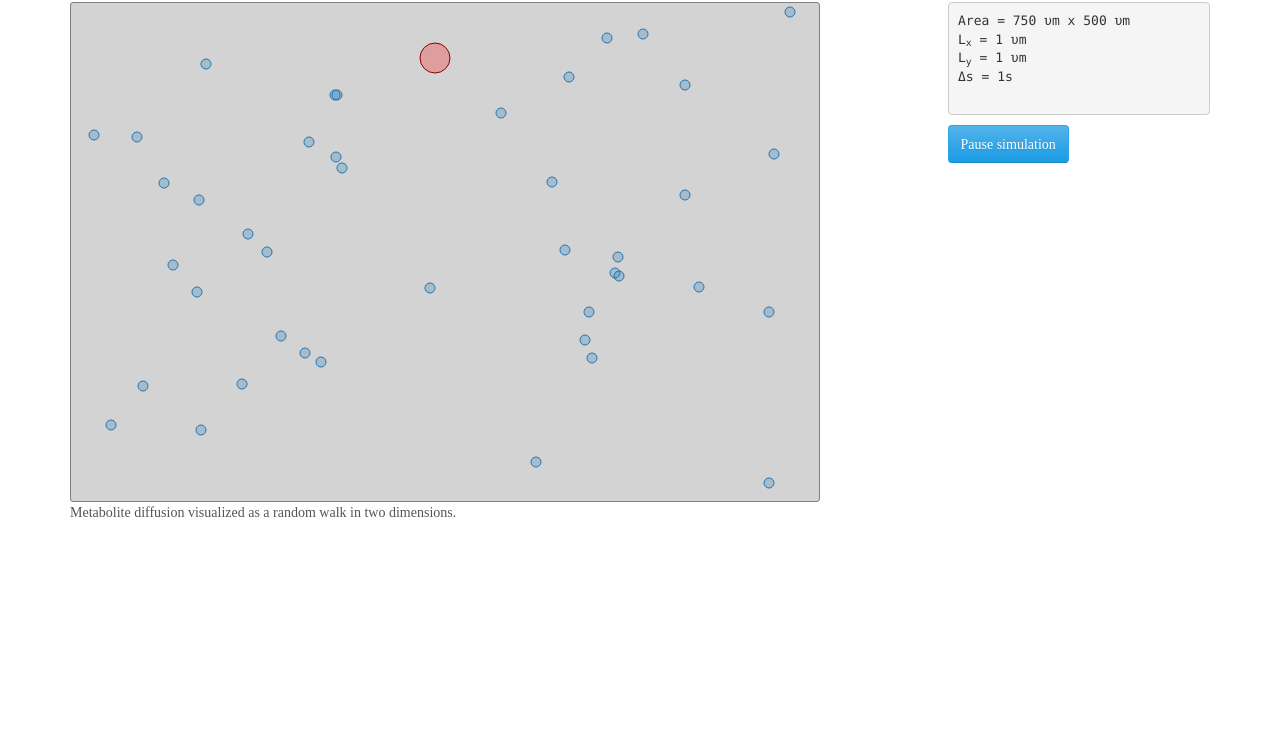
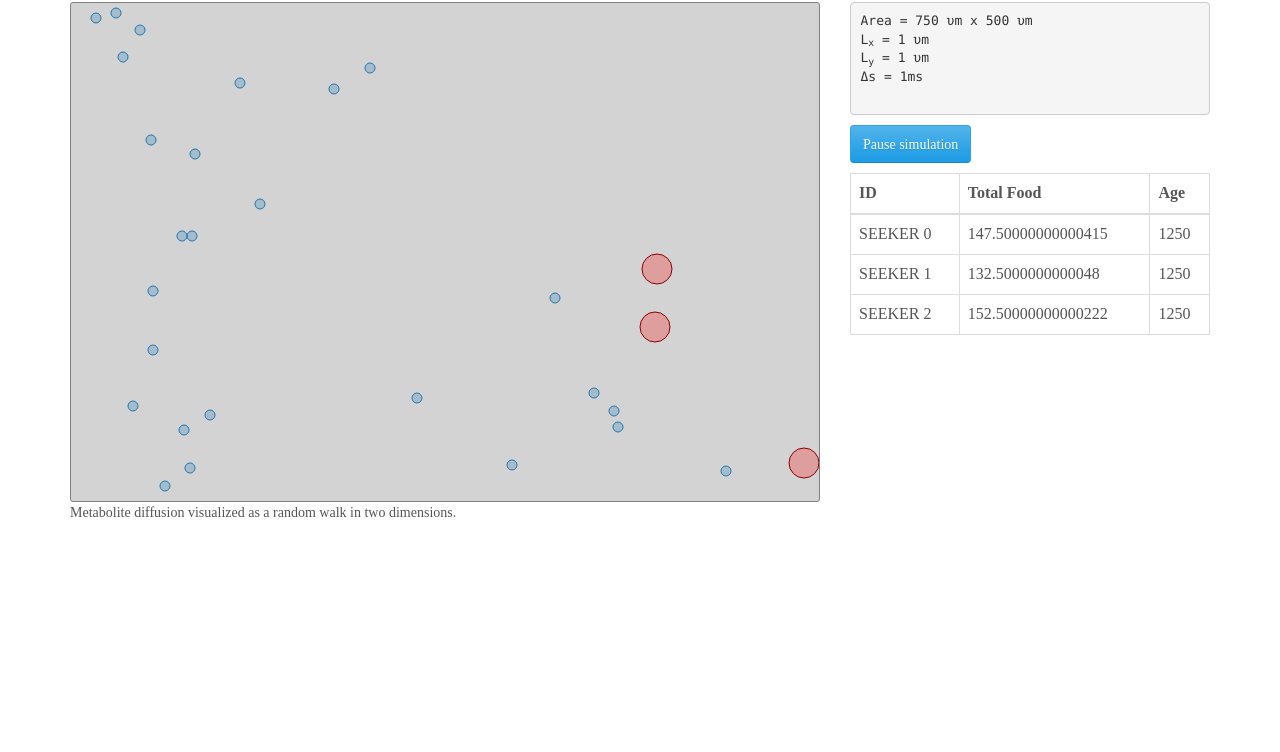
Before and after one commit to mobiusklein/Dynamic-Spatial-Evolution, a plain HTML site: page index.html in a window 1280 px wide. Shown: the part 48-800 px from the top of the page. Drawn offline with Linux system fonts and the light colour scheme.

Commit message:
Replication and Starvation added. Replication still needs a delay mechanism

```diff
--- a/index.html
+++ b/index.html
@@ -39,15 +39,34 @@
         stroke: darkred;
     }
 
-    .glucose{
+    .starving{
+        fill: purple !important;
+    }
 
+    .selected{
+        stroke-width: 8px !important;
     }
 
     </style>
     <!-- On-Ready Hook -->
     <script>
+
+    function updateStatusTable(){
+        var statusTable = d3.select('#seeker-status');
+        var rows = statusTable.selectAll('tr').data(arena.actors)
+        rows.enter().append("tr")
+        rows.attr('class', function(d){return d.selected ? 'info' : ''})
+        var cells = rows.selectAll('td').data(function(row){
+            var vals = [{col:'ID', value: row.id}, {col:"Total Food", value: row.totalFood}, {col:'Age', value: row.age}]
+            return vals
+        })
+        cells.enter().append('td')
+        cells.text(function(d){return d.value})
+        rows.exit().remove()
+    }
+
     $(function() {
-        main("#walk-container", 50,1)
+        main("#walk-container", 50, 3, 5)
         var running = true
         $('#toggle-running-btn').click(function() {
             var handle = $(this)
@@ -61,6 +80,8 @@
                 running = true
             }
         })
+        updateStatusTable()
+        setInterval(updateStatusTable, 1000)
     })
     </script>
 </head>
@@ -68,22 +89,33 @@
 <body class='container'>
     <div class="row">
         <div id='header'>
-            <h1>Random Walks
-                <small>with D3.js</small>
+            <h1>Bacterial Simulation
+                <small>Dynamic Spatial Evolution</small>
             </h1>
         </div>
     </div>
     <div class="row">
-        <div class='col-md-9' id="walk-container">
+        <div class='col-md-8' id="walk-container">
         </div>
-        <div class='col-md-3' id='control-container'>
+        <div class='col-md-4' id='control-container'>
             <pre>
 Area = 750 &upsilon;m x 500 &upsilon;m
 L<sub>x</sub> = 1 &upsilon;m
 L<sub>y</sub> = 1 &upsilon;m
-&Delta;s = 1s
+&Delta;s = 1ms
             </pre>
-            <button id="toggle-running-btn" class='btn btn-primary' data-running=true>Pause simulation</button>
+            <button id="toggle-running-btn" class='btn btn-primary' data-running=true style='margin-bottom: 10px;'>Pause simulation</button>
+            <table class='table table-bordered'>
+                <thead>
+                    <tr>
+                        <th>ID</th>
+                        <th>Total Food</th>
+                        <th>Age</th>
+                    </tr>
+                </thead>
+                <tbody id='seeker-status' ></tbody>
+            </table>
+
         </div>
     </div>
     <div class='row'>
--- a/js/main.js
+++ b/js/main.js
@@ -6,27 +6,33 @@ var timeManager = {
     pauseSimulation: null
 }
 
-function main(container, numWalkers, numSeekers) {
+TICKINTERVAL = 1
+
+function main(container, numWalkers, numSeekers, numPeriodicFood) {
     svg = d3.select(container).append("svg").attr('width', arena.maxX).attr('height', arena.maxY)
 
     /* Externalize To the Window */
-    d3.range(numWalkers).map(function(i){arena.addWalker({state: "glucose"})})
+    d3.range(numWalkers).map(function(i){arena.addWalker({type: "glucose"})})
     window.walkerNodes = svg.selectAll(".walker").data(arena.walkers)
 
-    d3.range(numSeekers).map(function(i){arena.addSeeker({state: "E-coli"})})
+    d3.range(numPeriodicFood).map(function(i){arena.addPeriodicWalker({type: "glucose", frequency: 2000})})
+
+    d3.range(numSeekers).map(function(i){arena.addSeeker({type: "E-coli"})})
     window.seekerNodes = svg.selectAll(".seeker").data(arena.actors)
 
     walkerNodes.enter().append('circle')
         .attr("r", function(d){ return d.size })
-        .attr("class", function(d){ return "walker "+ d.state})
+        .attr("class", function(d){ return "walker "+ d.type})
         .attr("cx", function(d) { return d.x; })
         .attr("cy", function(d) { return d.y; })
 
     seekerNodes.enter().append('circle')
         .attr("r", function(d){ return d.size })
-        .attr("class", function(d){ return "seeker "+ d.state})
+        .attr("class", function(d){ return "seeker "+ d.type})
         .attr("cx", function(d) { return d.x; })
-        .attr("cy", function(d) { return d.y; })
+        .attr("cy", function(d) { return d.y; }).on("click", function(evt){
+            console.log(arguments, this)
+        })
 
     function tick(d){
         /* Run the model forward one time step */
@@ -38,7 +44,7 @@ function main(container, numWalkers, numSeekers) {
         //Seperate creation of new nodes from node updates
         walkerNodes.attr("cx", function(d) { return d.x; })
             .attr("cy", function(d) { return d.y; })
-            .attr("class", function(d) { return "walker "+d.state; })
+            .attr("class", function(d) { return "walker "+d.type; })
         walkerNodes.exit().remove()
 
         seekerNodes = svg.selectAll(".seeker").data(arena.actors)
@@ -47,14 +53,23 @@ function main(container, numWalkers, numSeekers) {
         //Seperate creation of new nodes from node updates
         seekerNodes.attr("cx", function(d) { return d.x; })
             .attr("cy", function(d) { return d.y; })
-            .attr("class", function(d) { return "seeker "+d.state; })
+            .attr("class", function(d) { return "seeker " + d.state + " " + d.type; })
+            .on("click", function(d, i, j){
+                console.log(d, i, j)
+                $('.selected').removeClass('selected')
+                seekerNodes.attr('selected', function(d){d.selected = false})
+                $(this).addClass('selected')
+                d.selected = true
+            })
+
+
         seekerNodes.exit().remove()
 
     }/*End tick()*/
 
-    timeManager.timerID = setInterval(tick, 1)
+    timeManager.timerID = setInterval(tick, TICKINTERVAL)
     timeManager.startSimulation = function(){
-        this.timerID = setInterval(tick, 1)
+        this.timerID = setInterval(tick, TICKINTERVAL)
     }
     timeManager.pauseSimulation = function(){
         clearInterval(this.timerID)
--- a/js/model.js
+++ b/js/model.js
@@ -11,6 +11,7 @@ function Arena(argObj){
 
     this.actors = []
     this.walkers = []
+    this.periodics = []
     this.save = argObj.save||false
     this.verbose = argObj.verbose||false
 
@@ -51,9 +52,19 @@ Arena.prototype.addSeeker = function(opts){
 
 Arena.prototype.randomPositionWithin = function(opts){
     opts = opts === undefined ? {} : opts
-    opts.x = Math.floor(Math.random() * this.maxX)
-    opts.y = Math.floor(Math.random() * this.maxY)
+    opts.x = opts.x||Math.floor(Math.random() * this.maxX)
+    opts.y = opts.y||Math.floor(Math.random() * this.maxY)
     return opts
+}
+
+Arena.prototype.addPeriodicWalker = function(opts){
+    //Get a position within to spawn from
+    opts = this.randomPositionWithin(opts)
+    //Set frequency in milliseconds
+    opts.frequency = opts.frequency||20;
+    var self = this
+    this.periodics.push({ intervalID: setInterval(function(){
+        self.addWalker(opts)},opts.frequency), data: opts})
 }
 
 Arena.prototype.tick = function(){
@@ -67,11 +78,10 @@ Arena.prototype.tick = function(){
         obj.step(self)
         arena.setPosition(obj)
     })
-
+    dead = []
     this.actors.forEach(function(obj, i){
         dead = (obj.step(self))
         dead.forEach(function(o){
-            console.log(o)
             deceased[o.id] = true
         })
         arena.setPosition(obj)
@@ -109,6 +119,7 @@ function Walker(argObj){
     this.size = argObj.size === undefined ? 5 : argObj.size
     this.stepSize = argObj.stepSize === undefined ? 1 : argObj.stepSize;
     this.state = argObj.state;
+    this.type = argObj.type
 
     this.age = 0;
 
@@ -173,18 +184,17 @@ var Seeker = function(argObj){
     //Seekers have a facing in addition to Walker's .x and .y fields
     this.facing = argObj.facing === undefined ? [1,1] : argObj.facing
     //A pair of the form [Recent Fed, No Recent Fed]
-    this.tumbleFrequency = argObj.tumbleFrequency
+    this.tumbleFrequency = argObj.tumbleFrequency||[0.01, 0.1]
 
     //Apply Seeker's defaults in place of Walker defaults
     this.size = argObj.size === undefined ? 15 : argObj.size
     this.stepSize = argObj.stepSize === undefined ? 2 : argObj.stepSize
 
     this.totalFood = 100;
-    this.minimumReplicationFoodThreshold = argObj.minimumReplicationFoodThreshold;
+    this.minimumReplicationFoodThreshold = argObj.minimumReplicationFoodThreshold||500;
 
-    this.BMR = argObj.BMR;
-    this.minimumReplicationDelay = argObj.minimumReplicationDelay;
-
+    this.BMR = argObj.BMR||0.01;
+    this.minimumReplicationDelay = argObj.minimumReplicationDelay||10;
 
     this.eaten = 0;
     this.lastEaten = [0, 0, 0, 0]
@@ -196,19 +206,23 @@ var Seeker = function(argObj){
 Seeker.prototype = Object.create(Walker.prototype);
 
 Seeker.prototype.step = function(boundsObj){
-    var newEatenHistory = []
+    this.totalFood -= this.BMR
+
+    if (this.totalFood > this.minimumReplicationFoodThreshold && this.age > this.minimumReplicationDelay){
+        this.replicate(boundsObj)
+        return [this]
+    }
+    else if (this.totalFood < 50){
+        this.state = 'starving'
+    } else {
+        this.state = ''
+    }
+
     var self = this
-    this.lastEaten.forEach(function(o, i){
-    var val = (i !== 0) ?
-        self.lastEaten[i - 1]
-        : self.eaten;
-    newEatenHistory[i] = val
-    })
-    this.lastEaten = newEatenHistory;
     this.eaten = 0
-    var tumbleProb = this.eaten > 1 ? 0.01 : 0.1;
+
+    var tumbleProb = this.eaten > 1 ? this.tumbleFrequency[0] : this.tumbleFrequency[1];
     var actionChoice = Math.random();
-
     //Tumble and change facing
     if(actionChoice < tumbleProb){
         var newFacing = this.facing;
@@ -216,6 +230,25 @@ Seeker.prototype.step = function(boundsObj){
             this.facing = FACINGS[Math.floor(Math.random() * FACINGS.length)]
         }
     }
+
+    //Sense Beings
+    var closeThings = this.sense(boundsObj);
+    var edibles = []
+    closeThings.forEach(function(close){
+        close.being.forEach(function(o){
+
+            // Need to determine if thing is close enough to eat
+            // or adjust facing to chase
+
+            if(o.size < self.size){
+                //Not quite right
+                self.totalFood += o.size
+                self.eaten += 1;
+                edibles.push(o)
+            }
+        })
+    })
+
     //Compute step magnitude and apply facing direction
     var newX = this.stepSize * this.facing[0]
     var newY = this.stepSize * this.facing[1]
@@ -226,23 +259,18 @@ Seeker.prototype.step = function(boundsObj){
     this.age += 1
     this.within(boundsObj)
 
-    //Sense Beings
-    var closeThings = this.sense(boundsObj);
-    var edibles = []
-    closeThings.forEach(function(close){
-        close.being.forEach(function(o){
-            if(o.size < self.size){
-                self.totalFood += close.being.size
-                self.eaten += 1;
-                edibles.push(o)
-            }
-        })
-    })
 
-    return edibles
+    if(this.totalFood < 0){
+        return [this]
+    } else {
+        return edibles
+    }
 }
 
-
+/*
+    As the Walker implementation, but also reverse the facing along
+    the impinging axis
+*/
 Seeker.prototype.within = function(boundsObj, escape) {
     escape = escape === undefined ? true : escape
     if (this.x <= boundsObj.minX) {
@@ -283,6 +311,7 @@ Seeker.prototype.sense = function(arenaObj){
         beingsSensed = [],
         self = this;
 
+    // Scan the surrounding space
     for(var x = minX; x <= maxX; x++){
         if(x < 0) continue
         for(var y = minY; y <= maxY; y++){
@@ -304,6 +333,16 @@ Seeker.prototype.sense = function(arenaObj){
     return beingsSensed
 }
 
+//STUB
+Seeker.prototype.death = function(boundsObj){
+
+}
+
+//STUB
+Seeker.prototype.replicate = function(boundsObj){
+    boundsObj.addSeeker(this)
+    boundsObj.addSeeker(this)
+}
 
 /*
 Export Classes for Node
```
